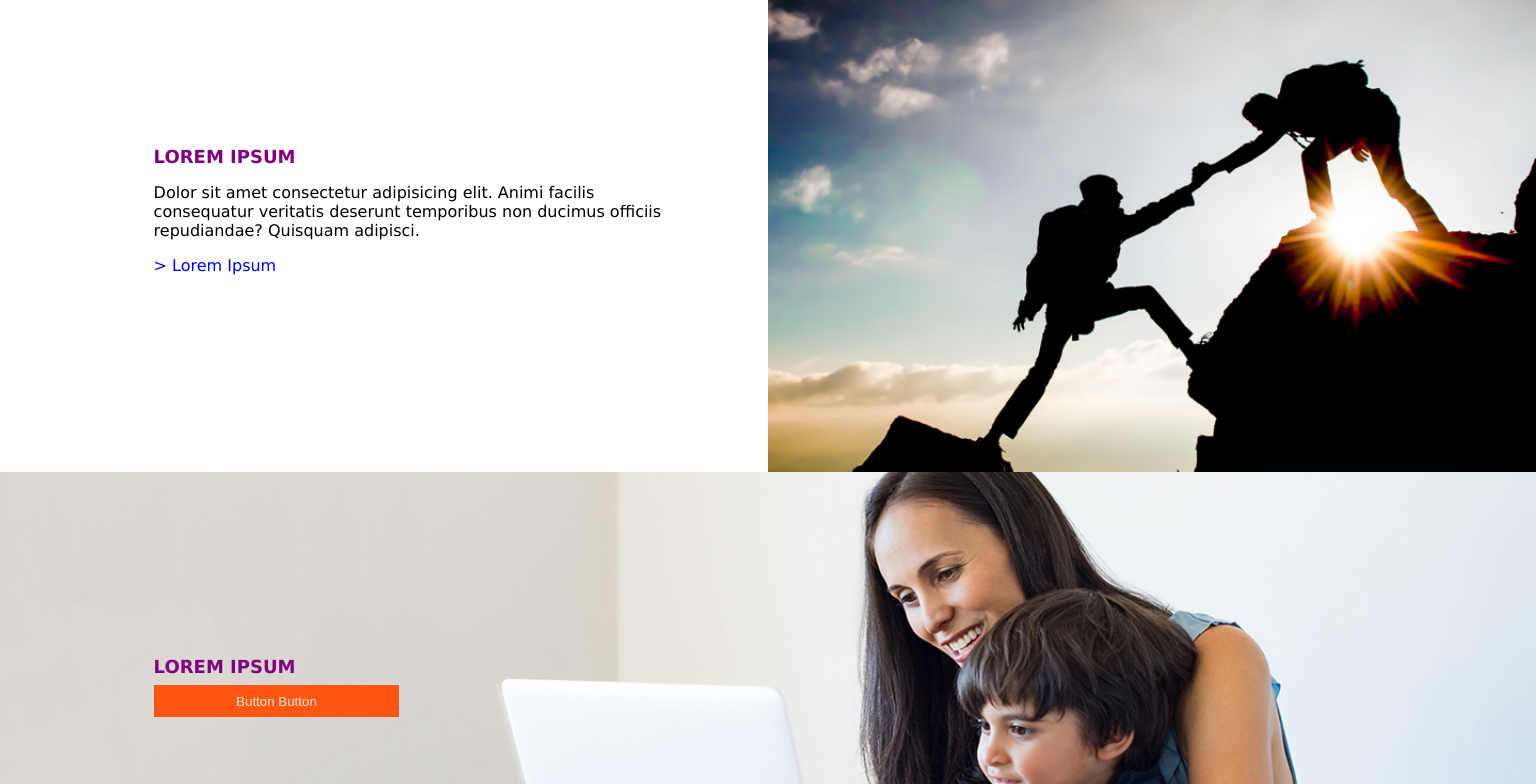
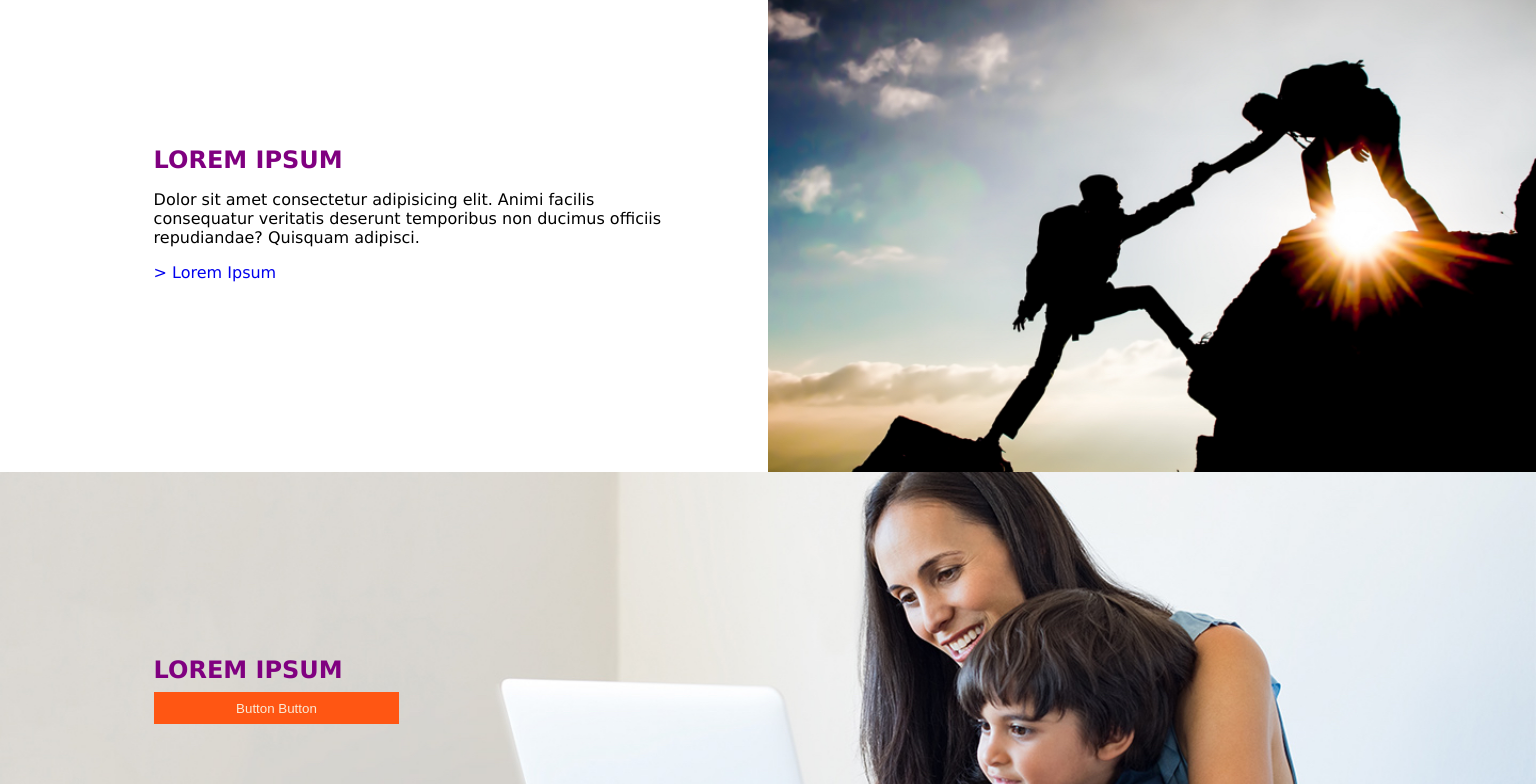
Before and after one commit to Geddydukes/Front-end-rooster, a React (Create React App) app: page / in a window 1536 px wide. Shown: the part 808-1592 px from the top of the page. Built offline with nearby package versions, Linux system fonts and the light colour scheme.

Commit message:
fixes font size for header 1

```diff
--- a/src/App.css
+++ b/src/App.css
@@ -625,6 +625,9 @@
     margin-top: 5%;
     font-size: medium;
   }
+  .bodyHeaderOne {
+    font-size: x-large;
+  }
   .bodyHeaderThree {
     margin-top: 4%;
     font-size: xx-large;
```
